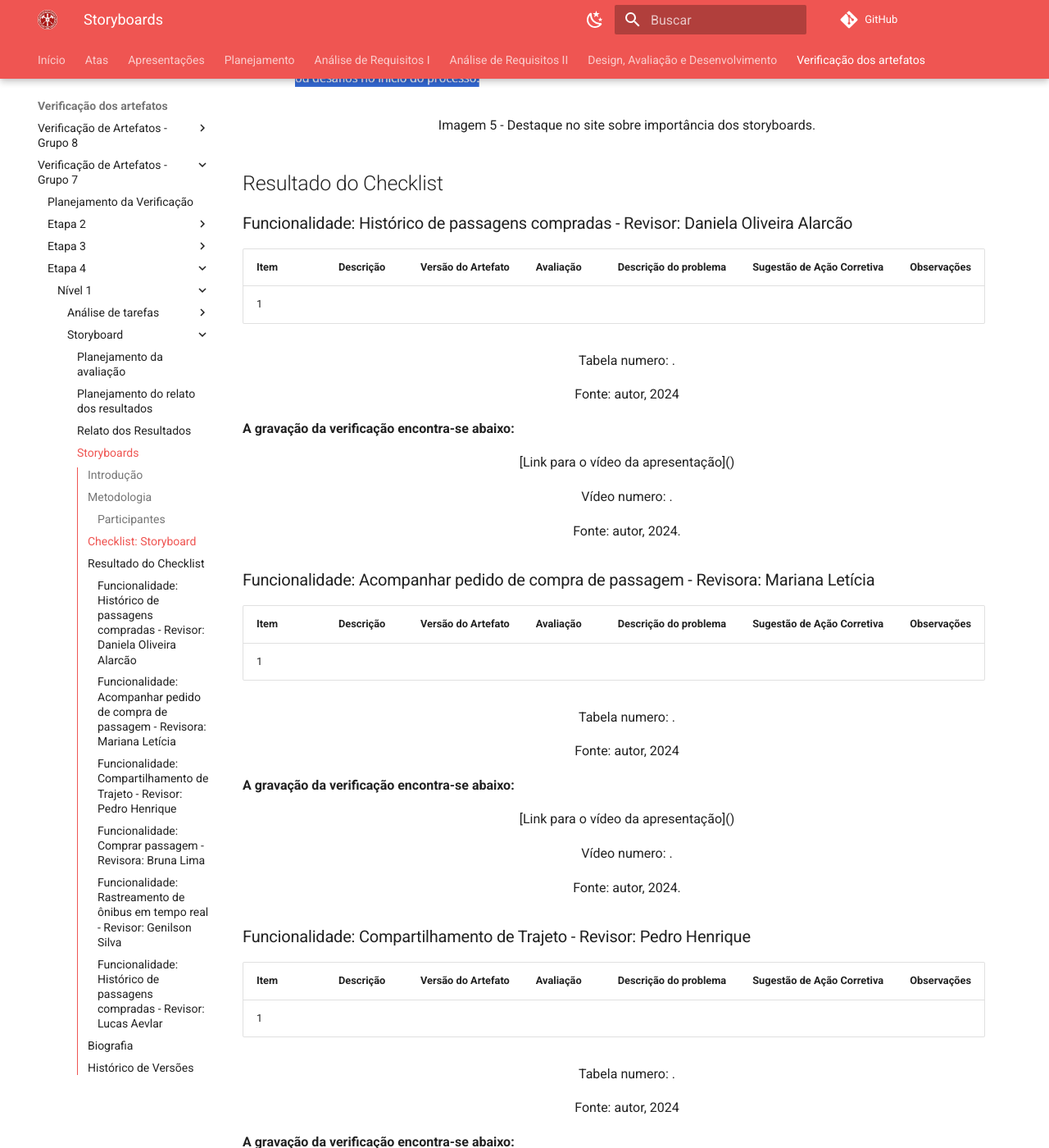
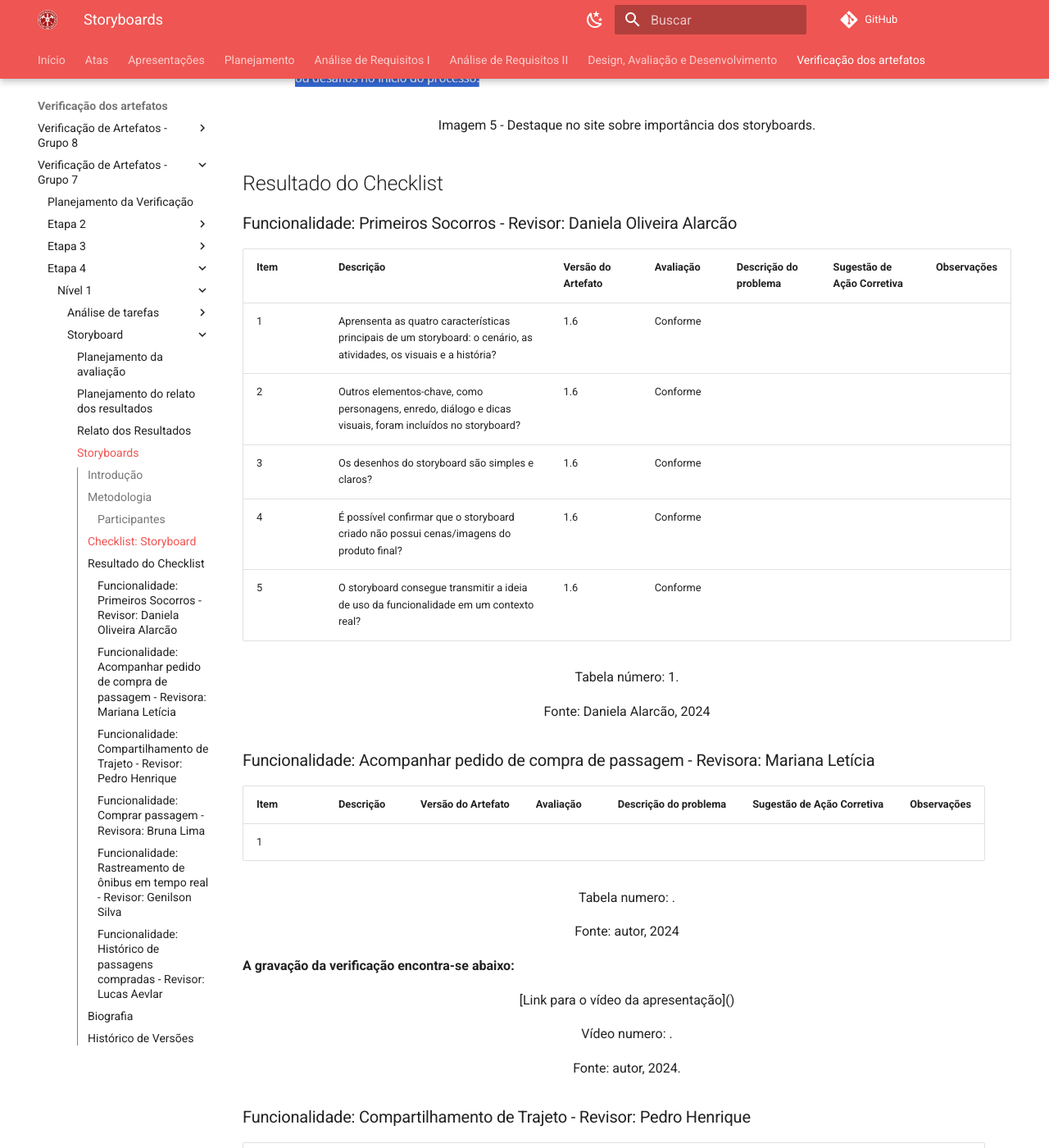
Before and after one commit to Interacao-Humano-Computador/2024.1-CBMERJ, an MkDocs documentation site: the page built from docs/verificacao_artefatos/verificacao_nosso_grupo/etapa_4/nivel_1/storyboard/storyboard.md, in a window 1280 px wide and 1400 px high, scrolled down 1822 px. Shown: the whole window at 82% size. Built offline with MkDocs 1.6.1 and Material for MkDocs 9.7.7, drawn with Linux system fonts in a browser that asks for light colours; comment, search, counter and statistics services are not loaded; some of the changed text lies outside the part shown.

Commit message:
Checklist storyboard

```diff
--- a/docs/verificacao_artefatos/verificacao_nosso_grupo/etapa_4/nivel_1/storyboard/storyboard.md
+++ b/docs/verificacao_artefatos/verificacao_nosso_grupo/etapa_4/nivel_1/storyboard/storyboard.md
@@ -41,27 +41,18 @@ A lista de verificações abaixo detalha os aspectos que serão analisados duran
 
 ## Resultado do Checklist
 
-### Funcionalidade: Histórico de passagens compradas - Revisor: Daniela Oliveira Alarcão
+### Funcionalidade: Primeiros Socorros - Revisor: Daniela Oliveira Alarcão
 
 | Item | Descrição      | Versão do Artefato | Avaliação      | Descrição do problema | Sugestão de Ação Corretiva | Observações |
 | ---- | -------------- | ------------------ | -------------- | --------------------- | -------------------------- | ----------- |
-|  1   |  | | |  |  | |
+|  1   | Aprensenta as quatro características principais de um storyboard: o cenário, as atividades, os visuais e a história?  | 1.6 | Conforme |  |  | |
+|  2   | Outros elementos-chave, como personagens, enredo, diálogo e dicas visuais, foram incluídos no storyboard? | 1.6 | Conforme |  |  | |
+|  3   | Os desenhos do storyboard são simples e claros? | 1.6 | Conforme |  |  | |
+|  4   | É possível confirmar que o storyboard criado não possui cenas/imagens do produto final? | 1.6 | Conforme  |  |  | |
+|  5   | O storyboard consegue transmitir a ideia de uso da funcionalidade em um contexto real? | 1.6 | Conforme |  |  | |
 
-<p style="text-align: center">Tabela numero: .</p>
-<p style="text-align: center">Fonte: autor, 2024</p>
-
-**A gravação da verificação encontra-se abaixo:**
-
-<center>
-
-[Link para o vídeo da apresentação]()
-
-<!-- iframe aqui-->
-
-<p>Vídeo numero: .</p>
-Fonte: autor, 2024.
-
-</center>
+<p style="text-align: center">Tabela número: 1.</p>
+<p style="text-align: center">Fonte: Daniela Alarcão, 2024</p>
 
 ### Funcionalidade: Acompanhar pedido de compra de passagem - Revisora: Mariana Letícia
 
@@ -185,3 +176,4 @@ Fonte: autor, 2024.
 | Versão |  Data  | Descrição  | Autor(es) | Revisor(es) |
 | ------ | :----: | ---------- | --------- | ----------- |
 | `1.0`   | 25/06/2024 | Criação da página e adição do checklist | [Bruna Lima](https://github.com/libruna) |   |
+| `2.0`   | 26/06/2024 | Adição do checklist do storyboard primeiros socorros  | [Daniela Alarcão](https://github.com/danialarcao) |   |
```
